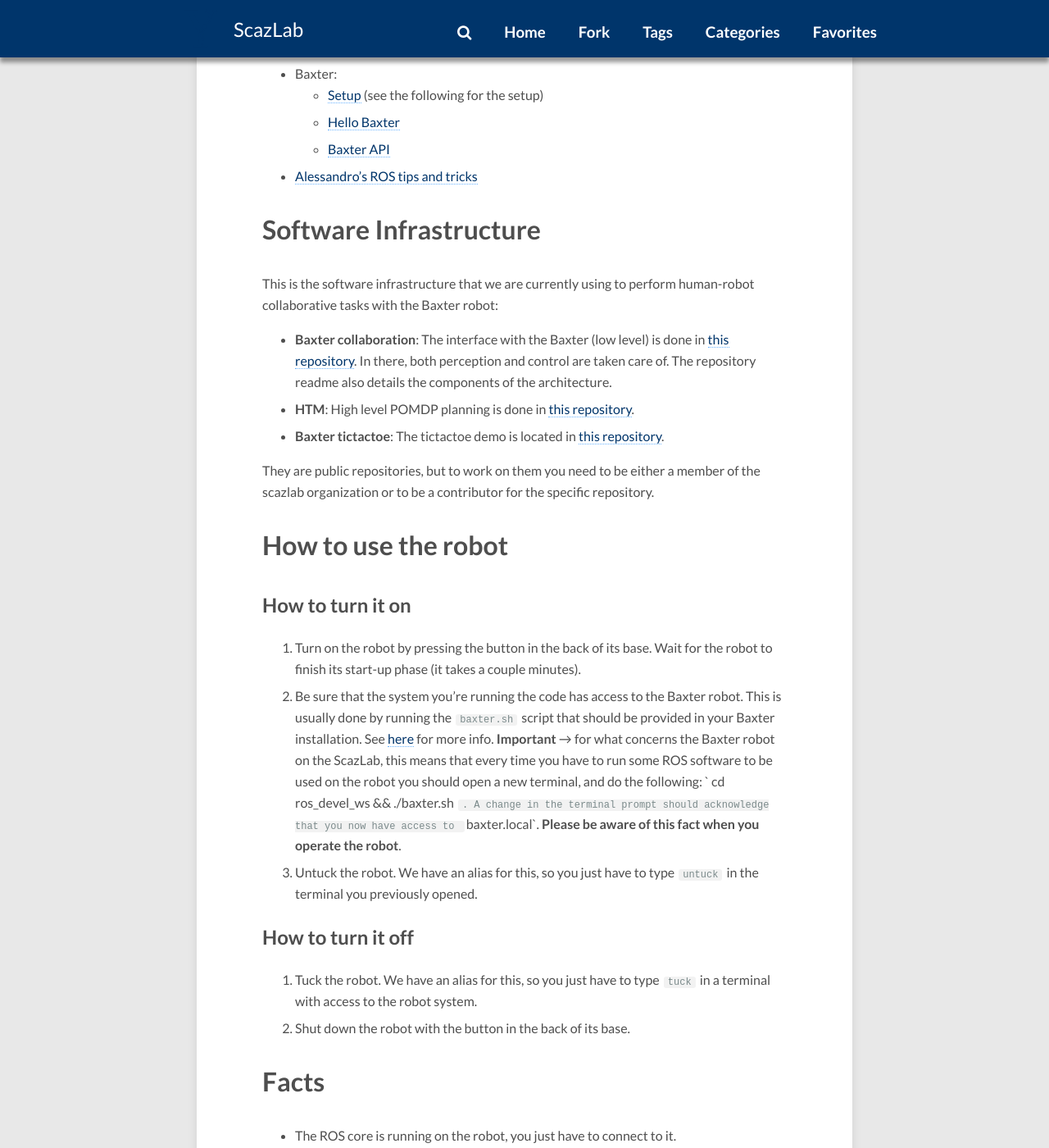
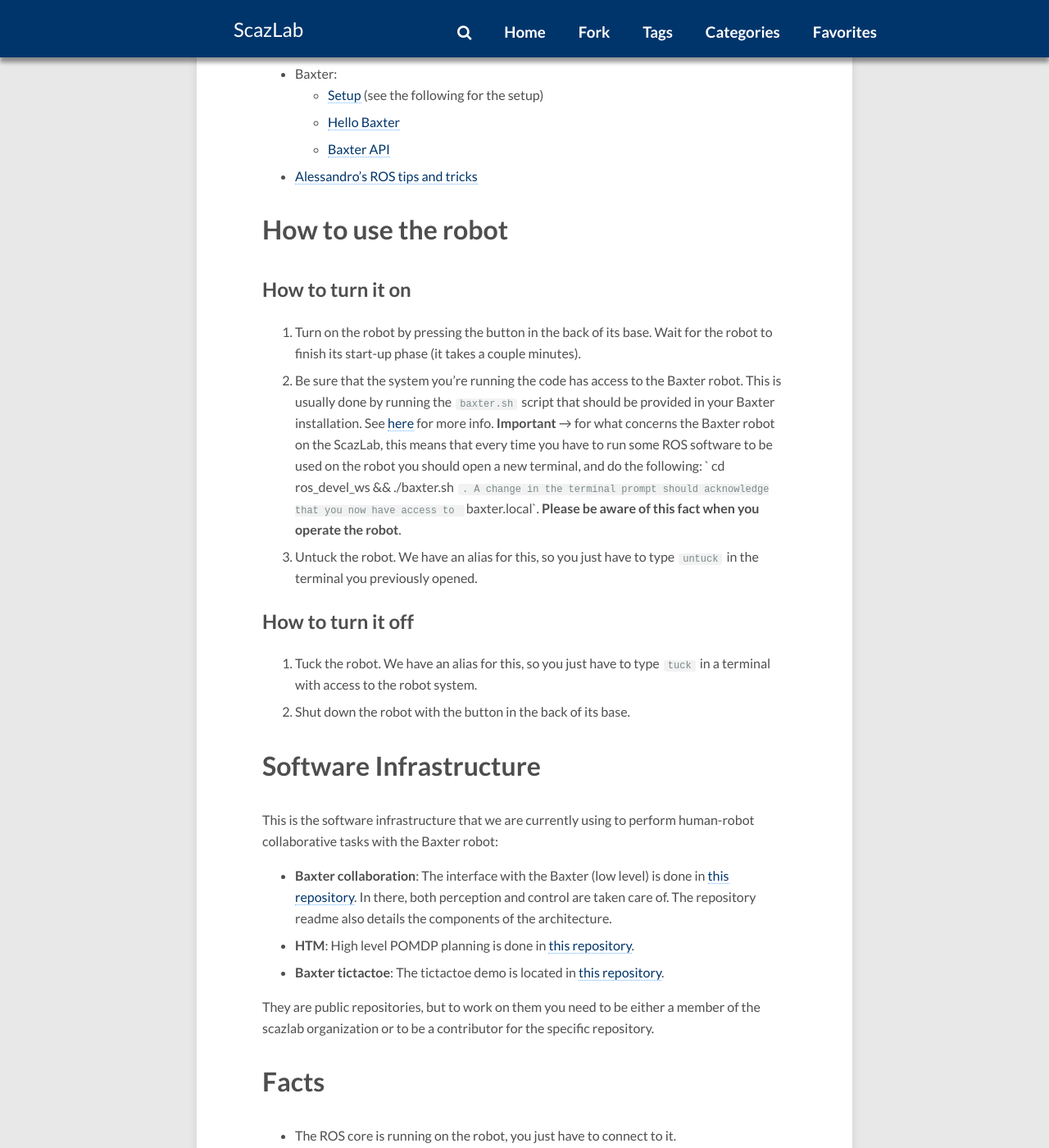
Before and after one commit to ScazLab/ScazLab.github.io, a Jekyll site: the page built from _posts/2016-02-19-Baxter-cheat-sheet.md, in a window 1280 px wide and 1400 px high, scrolled down 1025 px. Shown: the whole window at 82% size. Built offline with Jekyll 4.4.1, drawn with Linux system fonts in a browser that asks for light colours; nearby versions of some CDN libraries; comment, search, counter and statistics services are not loaded; some of the changed lines change nothing that is shown.

Commit message:
Moved how to in the beginnign

```diff
--- a/_posts/2016-02-19-Baxter-cheat-sheet.md
+++ b/_posts/2016-02-19-Baxter-cheat-sheet.md
@@ -24,16 +24,6 @@
 
 <!-- More -->
 
-# Software Infrastructure
-
-This is the software infrastructure that we are currently using to perform human-robot collaborative tasks with the Baxter robot:
-
-- **Baxter collaboration**: The interface with the Baxter (low level) is done in [this repository](https://github.com/scazlab/baxter_collaboration). In there, both perception and control are taken care of. The repository readme also details the components of the architecture.
-- **HTM**: High level POMDP planning is done in [this repository](https://github.com/scazlab/htm).
-- **Baxter tictactoe**: The tictactoe demo is located in [this repository](https://github.com/ScazLab/baxter_tictactoe).
-
-They are public repositories, but to work on them you need to be either a member of the scazlab organization or to be a contributor for the specific repository.
-
 # How to use the robot
 
 ## How to turn it on
@@ -46,6 +36,16 @@
 
  1. Tuck the robot. We have an alias for this, so you just have to type `tuck` in a terminal with access to the robot system.
  2. Shut down the robot with the button in the back of its base.
+
+# Software Infrastructure
+
+This is the software infrastructure that we are currently using to perform human-robot collaborative tasks with the Baxter robot:
+
+- **Baxter collaboration**: The interface with the Baxter (low level) is done in [this repository](https://github.com/scazlab/baxter_collaboration). In there, both perception and control are taken care of. The repository readme also details the components of the architecture.
+- **HTM**: High level POMDP planning is done in [this repository](https://github.com/scazlab/htm).
+- **Baxter tictactoe**: The tictactoe demo is located in [this repository](https://github.com/ScazLab/baxter_tictactoe).
+
+They are public repositories, but to work on them you need to be either a member of the scazlab organization or to be a contributor for the specific repository.
 
 # Facts
 
```
